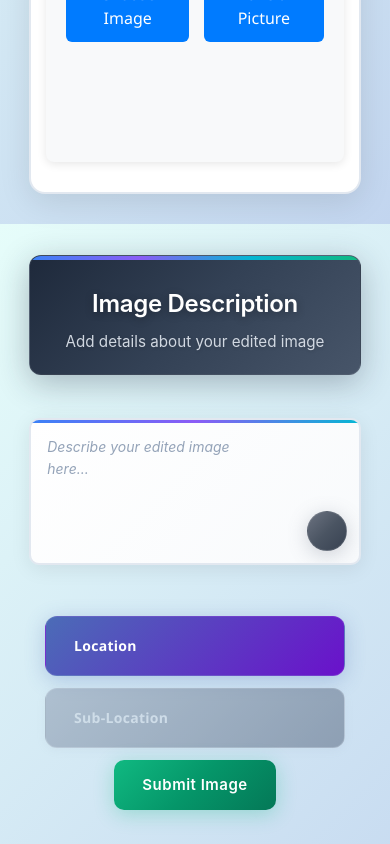
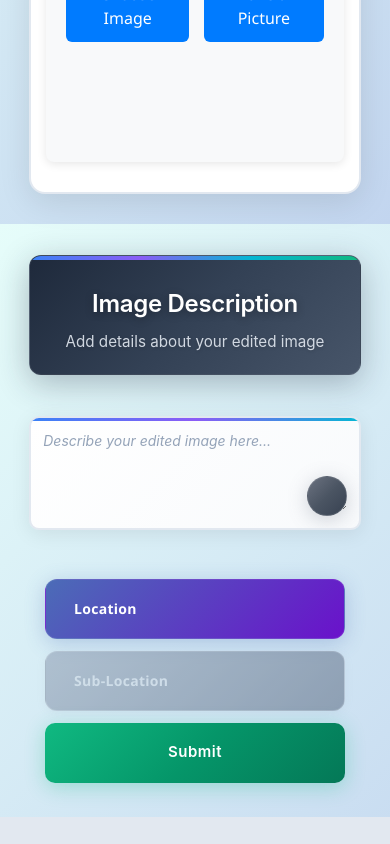
Before and after one commit to AbdulRauf-Sidd/Advanced-Image-Editor-Next.js, a Next.js app: page / in a window 390 px wide. Shown: the part 620-1464 px from the top of the page. After the commit the page ends 1437 px from the top, so only its background shows below. Built offline with nearby package versions, Linux system fonts and the light colour scheme.

Commit message:
submit button

```diff
--- a/src/app/globals.css
+++ b/src/app/globals.css
@@ -339,8 +339,8 @@ body {
   background: linear-gradient(135deg, #ffffff 0%, #f8fafc 100%);
   border: 2px solid #e2e8f0;
   border-radius: 12px;
-  padding: 24px;
-  margin: 20px 0;
+  padding: 16px;
+  margin: 16px 0;
   box-shadow: 0 4px 20px rgba(0, 0, 0, 0.08);
   transition: all 0.3s ease;
   position: relative;
@@ -366,7 +366,7 @@ body {
 
 .description-box textarea {
   width: 100%;
-  min-height: 120px;
+  min-height: 80px;
   border: none;
   outline: none;
   background: transparent;
@@ -375,7 +375,7 @@ body {
   color: #1e293b;
   font-family: 'Inter', -apple-system, BlinkMacSystemFont, 'Segoe UI', Roboto, sans-serif;
   resize: vertical;
-  padding: 0 80px 60px 0; /* Add right and bottom padding for voice button */
+  padding: 0 60px 50px 0; /* Add right and bottom padding for voice button */
 }
 
 .description-box textarea::placeholder {
@@ -657,7 +657,7 @@ body {
   background: linear-gradient(135deg, #10b981 0%, #059669 50%, #047857 100%);
   color: white;
   border: none;
-  padding: 18px 36px;
+  padding: 18px 24px;
   border-radius: 12px;
   font-size: 18px;
   font-weight: 600;
@@ -668,7 +668,11 @@ body {
   overflow: hidden;
   font-family: 'Inter', -apple-system, BlinkMacSystemFont, 'Segoe UI', Roboto, sans-serif;
   letter-spacing: 0.5px;
-  min-width: 200px;
+  width: 300px;
+  height: 60px;
+  display: flex;
+  align-items: center;
+  justify-content: center;
 }
 
 .submit-btn::before {
@@ -1717,42 +1721,46 @@ body {
 
 @media (max-width: 768px) {
   .description-box {
-    padding: 20px;
-    margin: 15px 0;
+    padding: 14px;
+    margin: 12px 0;
   }
 
   .description-box textarea {
-    min-height: 100px;
+    min-height: 70px;
     font-size: 15px;
+    padding: 0 50px 40px 0;
   }
 }
 
 @media (max-width: 480px) {
   .description-box {
-    padding: 16px;
-    margin: 12px 0;
+    padding: 12px;
+    margin: 10px 0;
     border-radius: 10px;
   }
 
   .description-box textarea {
-    min-height: 80px;
+    min-height: 60px;
     font-size: 14px;
+    padding: 0 45px 35px 0;
   }
 }
 
 @media (max-width: 768px) {
   .submit-btn {
-    padding: 16px 32px;
+    padding: 16px 24px;
     font-size: 16px;
-    min-width: 180px;
+    width: 300px;
+    height: 60px;
   }
 }
 
 @media (max-width: 480px) {
   .submit-btn {
-    padding: 14px 28px;
+    padding: 14px 24px;
     font-size: 15px;
-    min-width: 160px;
+    width: 300px;
+    height: 60px;
     border-radius: 10px;
   }
 }
@@ -1862,9 +1870,10 @@ body {
   }
 
   .submit-btn {
-    padding: 16px 32px;
+    padding: 16px 24px;
     font-size: 16px;
-    min-width: 180px;
+    width: 300px;
+    height: 60px;
   }
 }
 
@@ -1918,9 +1927,10 @@ body {
   }
 
   .submit-btn {
-    padding: 14px 28px;
+    padding: 14px 24px;
     font-size: 15px;
-    min-width: 160px;
+    width: 300px;
+    height: 60px;
   }
 }
 
--- a/src/app/page.tsx
+++ b/src/app/page.tsx
@@ -724,7 +724,7 @@ export default function Home() {
 
           {/* Submit Button */}
           <button className="submit-btn" onClick={handleSubmit}>
-            Submit Image
+            Submit
           </button>
         </div>
       </div>
```
